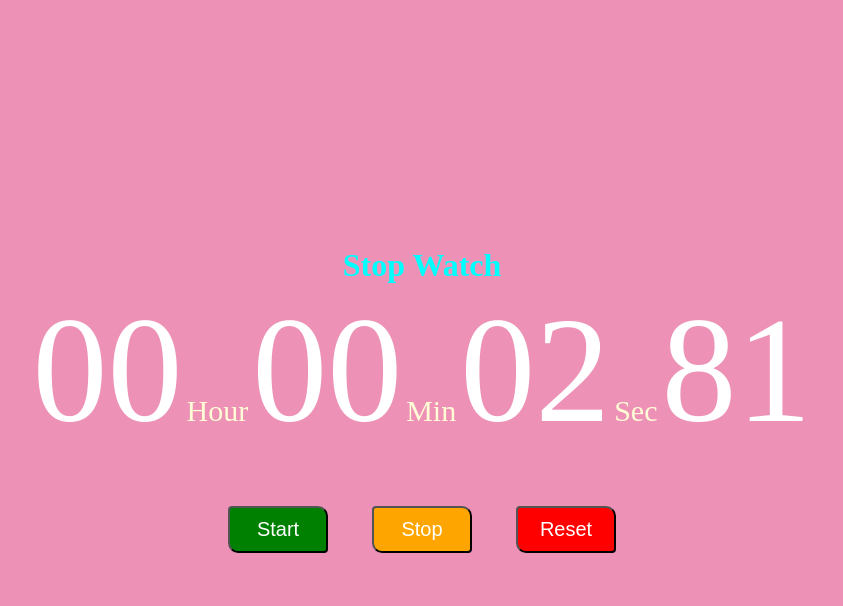
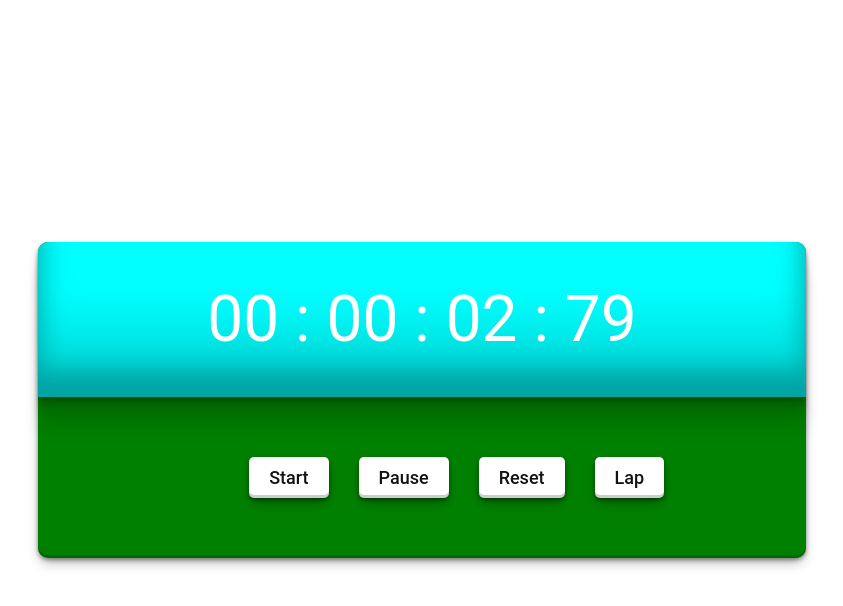
Before and after one commit to NgocHai0611/Bai_TapTH_Web_with_js, a plain HTML site: page index.html in a window 1280 px wide. Both pictures are taken after a click on the button "Start". Shown: the whole page, without its empty margins (218-1061 px from the left). Drawn offline with Linux system fonts and the light colour scheme.

Commit message:
fix projec stop watch

```diff
--- a/assets/css/style.css
+++ b/assets/css/style.css
@@ -1,61 +1,68 @@
 * {
     margin: 0;
     padding: 0;
-    box-sizing: 0;
+    box-sizing: border-box;
 }
 
 .container {
+    background-color: green;
+    width: 60%;
+    min-width: 500px;
+    position: absolute;
+    top: 50%;
+    left: 50%;
+    transform: translate(-50%, -50%);
+    padding-top: 0;
+    padding-bottom: 60px;
+    border-radius: 10px;
+    box-shadow: rgba(0, 0, 0, 0.4) 0px 2px 4px, rgba(0, 0, 0, 0.3) 0px 7px 13px -3px, rgba(0, 0, 0, 0.2) 0px -3px 0px inset;
+}
+
+.timer-Display {
+    width: 100%;
+    background: aqua;
+    padding: 40px 0;
+    font-family: "Roboto", sans-serif;
+    color: #ffffff;
     display: flex;
-    flex-direction: column;
     justify-content: center;
     align-items: center;
-    width: 100%;
-    height: 100vh;
-    background-color: #d378;
+    font-size: 4rem;
+    border-radius: 10px 10px 0 0;
+    box-shadow: rgba(0, 0, 0, 0.17) 0px -23px 25px 0px inset, rgba(0, 0, 0, 0.15) 0px -36px 30px 0px inset, rgba(0, 0, 0, 0.1) 0px -79px 40px 0px inset, rgba(0, 0, 0, 0.06) 0px 2px 1px, rgba(0, 0, 0, 0.09) 0px 4px 2px, rgba(0, 0, 0, 0.09) 0px 8px 4px, rgba(0, 0, 0, 0.09) 0px 16px 8px, rgba(0, 0, 0, 0.09) 0px 32px 16px;
 }
 
-h1 {
-    color: aqua;
+.laps {
     text-align: center;
+    color: white;
+    margin-top: 10px;
+    text-decoration: none;
 }
 
-.digit {
-    font-size: 150px;
-    color: #fff;
+.buttons {
+    width: 45%;
+    margin: 60px auto 0 auto;
+    display: grid;
+    grid-template-columns: repeat(4, 1fr);
+    grid-gap: 30px;
 }
 
-.txt {
-    font-size: 30px;
-    color: #fffcd6;
+.buttons button {
+    padding: 10px 20px;
+    background-color: #ffffff;
+    color: #141313;
+    border: none;
+    font-family: "Roboto", sans-serif;
+    font-size: 18px;
+    font-weight: 500;
+    border-radius: 5px;
+    cursor: pointer;
+    box-shadow: rgba(0, 0, 0, 0.4) 0px 2px 4px, rgba(0, 0, 0, 0.3) 0px 7px 13px -3px, rgba(0, 0, 0, 0.2) 0px -3px 0px inset;
 }
 
-#buttons {
-    margin-top: 50px;
+.buttons button:hover {
+    background-color: #141313;
+    color: #ffffff;
+    border: 3px solid #b6b6b6;
+    padding: 7px 17px;
 }
-
-.btn {
-    width: 100px;
-    padding: 10px 15px;
-    margin: 0px 20px;
-    border-top-right-radius: 10px;
-    border-bottom-left-radius: 10px;
-    border-bottom-right-radius: 4px;
-    border-top-left-radius: 4px;
-    cursor: pointer;
-    font-size: 20px;
-    transition: 0.5s;
-    color: white;
-    font-weight: 500;
-}
-
-#start {
-    background-color: green;
-}
-
-#stop {
-    background-color: orange;
-}
-
-#reset {
-    background-color: red;
-}
--- a/assets/javascript/script.js
+++ b/assets/javascript/script.js
@@ -1,78 +1,88 @@
-let startBtn = document.getElementById('start');
-let stopBtn = document.getElementById('stop');
-let resetBtn = document.getElementById('reset');
+var ms = 0,
+    s = 0,
+    m = 0,
+    h = 0
+var timer;
 
-let hour = 00;
-let minute = 00;
-let second = 00;
-let count = 00;
+var display = document.querySelector(".timer-Display")
+var laps = document.querySelector(".laps")
 
-startBtn.addEventListener('click', function() {
-    timer = true;
-    stopWatch();
-});
 
-stopBtn.addEventListener('click', function() {
-    timer = false;
-});
-
-resetBtn.addEventListener('click', function() {
-    timer = false;
-    hour = 0;
-    minute = 0;
-    second = 0;
-    count = 0;
-    document.getElementById('hr').innerHTML = "00";
-    document.getElementById('min').innerHTML = "00";
-    document.getElementById('sec').innerHTML = "00";
-    document.getElementById('count').innerHTML = "00";
-});
-
-function stopWatch() {
-    if (timer) {
-        count++;
-
-        if (count == 100) {
-            second++;
-            count = 0;
+function start() {
+    if (!timer) {
+        timer = setInterval(run, 10)
+    }
 }
 
-        if (second == 60) {
-            minute++;
-            second = 0;
+function run() {
+    display.innerHTML = getTimer()
+    ms++
+    if (ms == 100) {
+        ms = 0
+        s++
+    }
+    if (s == 60) {
+        s = 0
+        m++
+    }
+    if (m == 60) {
+        m = 0
+        h++
     }
 
-        if (minute == 60) {
-            hour++;
-            minute = 0;
-            second = 0;
+    if (h == 13) {
+        h = 1
+    }
 }
 
-        let hrString = hour;
-        let minString = minute;
-        let secString = second;
-        let countString = count;
-
-        if (hour < 10) {
-            hrString = "0" + hrString;
+function getTimer() {
+    return (h < 10 ? "0" + h : h) + " : " + (m < 10 ? "0" + m : m) + " : " + (s < 10 ? "0" + s : s) + " : " + (ms < 10 ? "0" + ms : ms);
 }
 
-        if (minute < 10) {
-            minString = "0" + minString;
+
+
+function pause() {
+    stopTimer()
 }
 
-        if (second < 10) {
-            secString = "0" + secString;
+function stopTimer() {
+    clearInterval(timer)
+    timer = false
 }
 
-        if (count < 10) {
-            countString = "0" + countString;
+
+
+
+function reset() {
+    stopTimer()
+    ms = 0
+    s = 0
+    m = 0
+    h = 0
+    display.innerHTML = getTimer()
 }
 
-        document.getElementById('hr').innerHTML = hrString;
-        document.getElementById('min').innerHTML = minString;
-        document.getElementById('sec').innerHTML = secString;
-        document.getElementById('count').innerHTML = countString;
-        setTimeout(stopWatch, 10);
+
+
+
+function restart() {
+    if (timer) {
+        reset()
+        start()
+    }
+
+}
+
+
+// lap = taking screenshot of current time...
+function lap() {
+    if (timer) {
+        var Li = document.createElement("li")
+        Li.innerHTML = getTimer()
+        laps.appendChild(Li)
     }
 }
+
+function resetLap() {
+    laps.innerHTML = ""
+}
--- a/index.html
+++ b/index.html
@@ -11,28 +11,17 @@
 
 <body>
     <div class="container">
-        <h1>Stop Watch</h1>
-        <div id="time">
-            <span class="digit" id="hr">
-              00</span>
-            <span class="txt">Hour</span>
-            <span class="digit" id="min">
-              00</span>
-            <span class="txt">Min</span>
-            <span class="digit" id="sec">
-              00</span>
-            <span class="txt">Sec</span>
-            <span class="digit" id="count">
-              00</span>
+        <div class="timer-Display">
+            00 : 00 : 00 : 00
         </div>
-        <div id="buttons">
-            <button class="btn" id="start">
-              Start</button>
-            <button class="btn" id="stop">
-              Stop</button>
-            <button class="btn" id="reset">
-              Reset</button>
+        <ul class="laps"></ul>
+        <div class="buttons">
+            <button id="startTimer" onclick="start()">Start</button>
+            <button id="pauseTimer" onclick="pause()">Pause</button>
+            <button id="resetTime" onclick="reset()">Reset</button>
+            <button id="lap" onclick="lap()">Lap</button>
         </div>
+
     </div>
 
     <script src="assets/javascript/script.js"></script>
```
Lines whose indentation alone changed are shown as unchanged.
